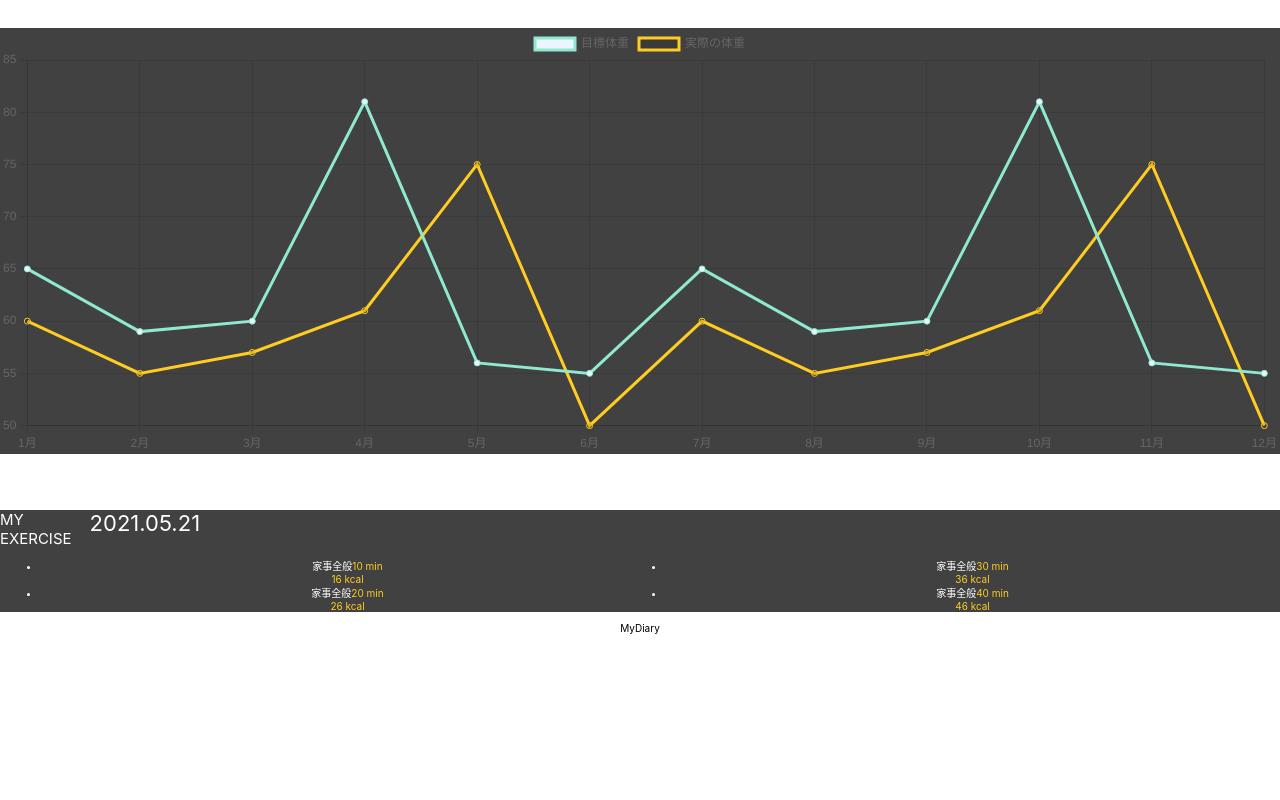
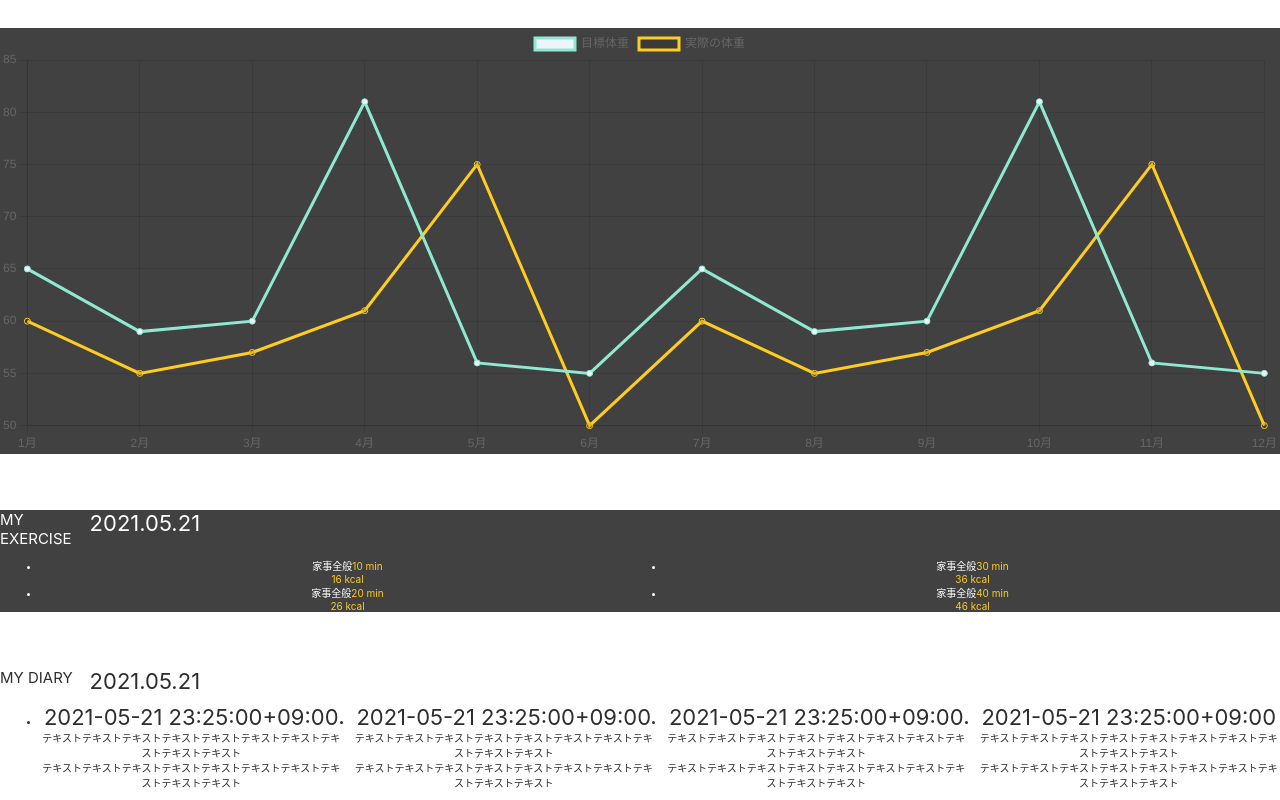
Before and after one commit to striderkein/react-boilerplate, a React (Create React App) app: page /graph in a window 1280 px wide. Shown: the part 348-1148 px from the top of the page. Before the commit the page ends 982 px from the top, so only its background shows below. Built offline with nearby package versions, Linux system fonts and the light colour scheme.

Commit message:
feat:「my diary」コンポーネントを追加

```diff
--- a/src/App.tsx
+++ b/src/App.tsx
@@ -1,5 +1,5 @@
 import React, { FC } from 'react'
-import { Graph, Header, ButtonContainer, MyExercise } from 'components'
+import { Graph, Header, ButtonContainer, MyDiary, MyExercise } from 'components'
 import './App.css'
 
 export const App: FC = () => {
@@ -9,7 +9,7 @@ export const App: FC = () => {
       <ButtonContainer />
       <Graph />
       <MyExercise />
-      <div>MyDiary</div>
+      <MyDiary />
     </div>
   )
 }
--- a/src/components/index.ts
+++ b/src/components/index.ts
@@ -1,8 +1,10 @@
 export { Button } from './ui/Button'
 export { ButtonContainer } from './ui/ButtonContainer'
+export { DiaryItem } from './ui/DiaryItem'
 export { ExerciseItem } from './ui/ExerciseItem'
 export { Graph } from './ui/Graph'
 export { Header } from './ui/Header'
 export { Input } from './ui/Input'
+export { MyDiary } from './ui/MyDiary'
 export { MyExercise } from './ui/MyExercise'
 export { SquareButton } from './ui/SquareButton'
--- /dev/null
+++ b/src/components/ui/DiaryItem.tsx
@@ -0,0 +1,18 @@
+import type { FC } from 'react'
+
+type Props = {
+  date: string,
+  content: string,
+}
+
+export const DiaryItem: FC<Props> = (props) => {
+  const { date, content } = props
+
+  return (
+    <li>
+      <div className='diary-date'>{date}</div>
+      <div className='diary-summary'>{content}</div>
+      <div className='diary-content'>{content}</div>
+    </li>
+  )
+}
--- /dev/null
+++ b/src/components/ui/MyDiary.tsx
@@ -0,0 +1,30 @@
+import type { FC } from 'react'
+import { DiaryItem } from 'components'
+
+interface Exercise {
+  date: string,
+  content: string,
+}
+
+export const MyDiary: FC = () => {
+  // FIXME: get from state
+  const data: Exercise[] = [
+    { date: '2021-05-21 23:25:00+09:00', content: 'テキストテキストテキストテキストテキストテキストテキストテキストテキストテキスト' },
+    { date: '2021-05-21 23:25:00+09:00', content: 'テキストテキストテキストテキストテキストテキストテキストテキストテキストテキスト' },
+    { date: '2021-05-21 23:25:00+09:00', content: 'テキストテキストテキストテキストテキストテキストテキストテキストテキストテキスト' },
+    { date: '2021-05-21 23:25:00+09:00', content: 'テキストテキストテキストテキストテキストテキストテキストテキストテキストテキスト' },
+  ]
+
+  return (
+    <div className='my-diary ha-contents'>
+      <header className='diary-header'><span className='diary-title'>MY DIARY</span><span className='exercise-date'>2021.05.21</span></header>
+      <main>
+        <ul className='my-diary-list'>
+          {data.map((d) => {
+            return <DiaryItem date={d.date} content={d.content} />
+          })}
+        </ul>
+      </main>
+    </div>
+  )
+}
--- a/src/index.css
+++ b/src/index.css
@@ -91,7 +91,16 @@ code {
   color: var(--light);
 }
 
+.my-diary {
+  background-color: var(--light);
+  color: var(--dark-600);
+}
+
 .exercise-header {
+  display: flex;
+}
+
+.diary-header {
   display: flex;
 }
 
@@ -102,12 +111,27 @@ code {
   word-wrap: break-word;
 }
 
+.diary-title {
+  width: 7vw;
+  text-align: left;
+  font-size: 15px;
+  word-wrap: break-word;
+}
+
 .exercise-date {
+  font-size: 22px;
+}
+
+.diary-date {
   font-size: 22px;
 }
 
 .my-exercise-list {
   column-count: 2;
+}
+
+.my-diary-list {
+  column-count: 4;
 }
 
 .exercise-duration,
```
